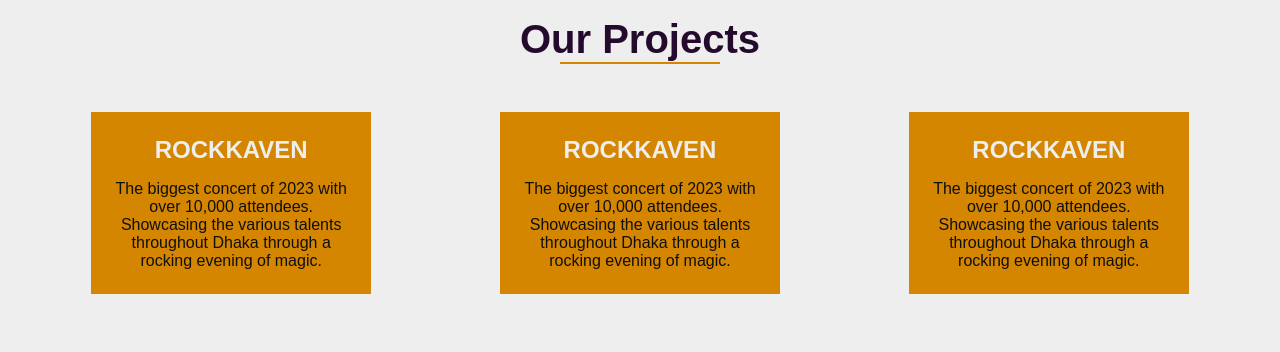
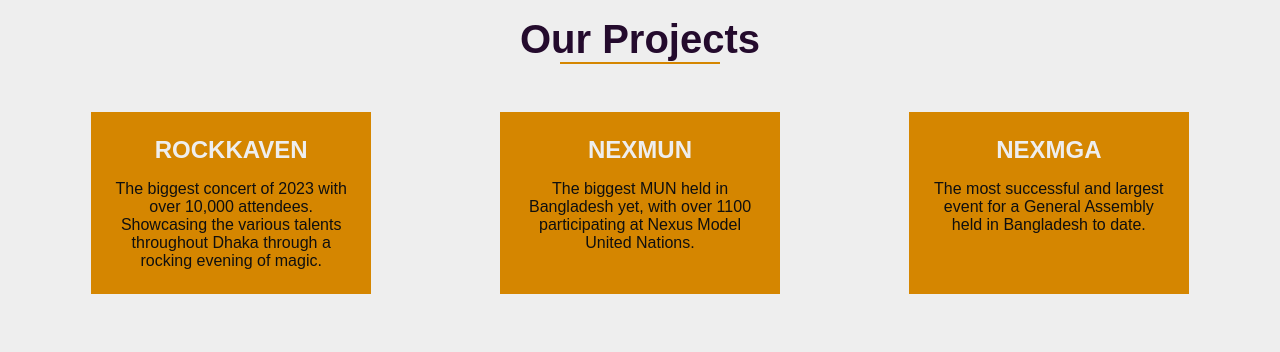
Before and after one commit to volumark/Nex-Bangladesh-Website, a plain HTML site: page index.html in a window 1280 px wide. Shown: the part 1980-2332 px from the top of the page. Drawn offline with Linux system fonts and the light colour scheme.

Commit message:
Fixed the card texts

```diff
--- a/index.html
+++ b/index.html
@@ -116,19 +116,17 @@
               </p>
             </div>
             <div class="card">
-              <h4>ROCKKAVEN</h4>
+              <h4>NEXMUN</h4>
               <p>
-                The biggest concert of 2023 with over 10,000 attendees.
-                Showcasing the various talents throughout Dhaka through a
-                rocking evening of magic.
+                The biggest MUN held in Bangladesh yet, with over 1100
+                participating at Nexus Model United Nations.
               </p>
             </div>
             <div class="card">
-              <h4>ROCKKAVEN</h4>
+              <h4>NEXMGA</h4>
               <p>
-                The biggest concert of 2023 with over 10,000 attendees.
-                Showcasing the various talents throughout Dhaka through a
-                rocking evening of magic.
+                The most successful and largest event for a General Assembly
+                held in Bangladesh to date.
               </p>
             </div>
           </div>
```
